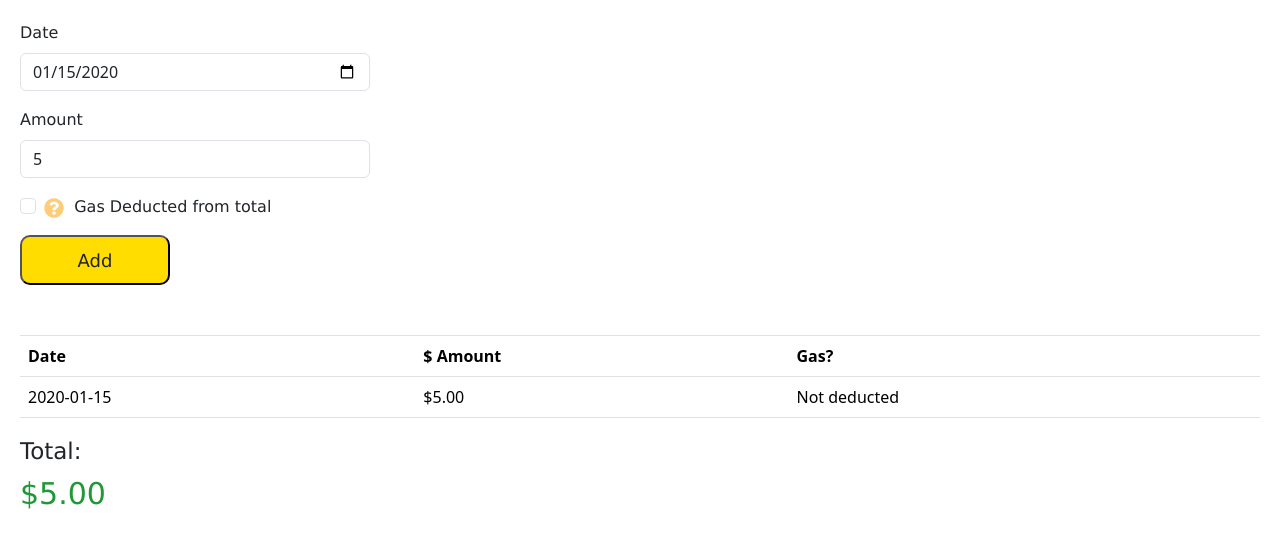
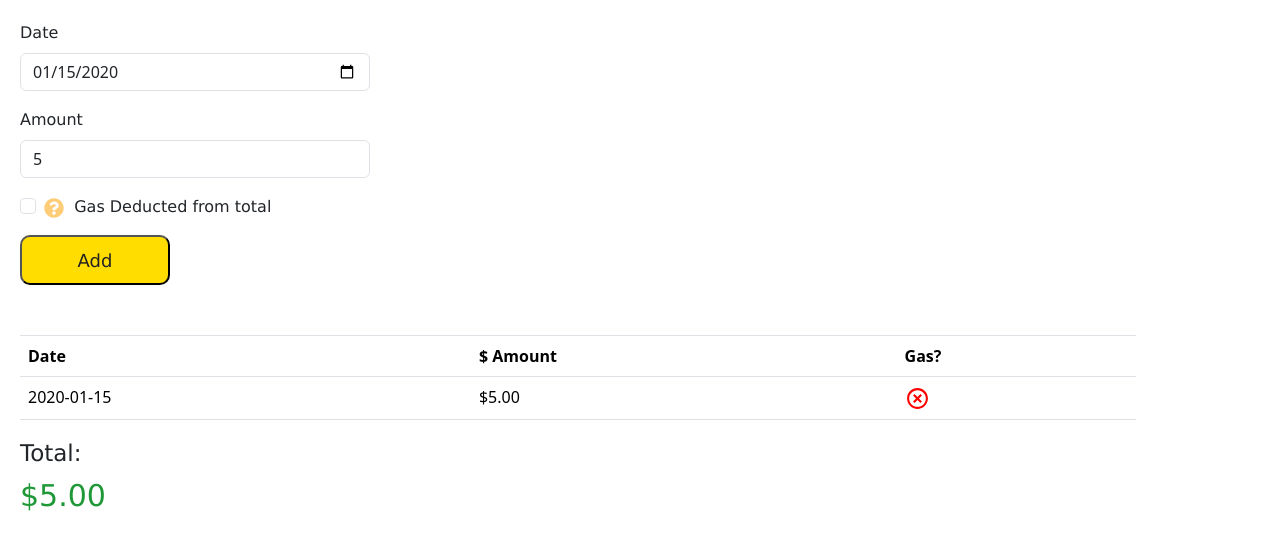
Before and after one commit to DanielLaPrade1/Expense-Tracker, a React (Vite) app: page / in a window 1280 px wide. Both pictures are taken after typing "2020-01-15", "5" into the empty fields and a click on the button "Add". Shown: the top 550 px of the page. Built offline with nearby package versions, Linux system fonts and the light colour scheme.

Commit message:
Local storage and comments added, slight visual update

```diff
--- a/src/App.css
+++ b/src/App.css
@@ -18,6 +18,5 @@
 }
 .table-width {
     width: 600px;
-    overflow-x: auto; /* Enable horizontal scrolling if necessary */
-
+    overflow-x: auto;
 }
--- a/src/App.tsx
+++ b/src/App.tsx
@@ -1,19 +1,36 @@
-import { useState } from "react";
+import { useEffect, useState } from "react";
 import "./App.css";
 import "./index.css";
 
-import React from "react";
 import PaymentForm from "./components/PaymentForm";
 import ResultGrid from "./components/ResultGrid";
 import { FieldValues } from "react-hook-form";
 import { BiError } from "react-icons/bi";
 
 const App = () => {
-  const [formData, setFormData] = useState<FieldValues[]>([]);
+  //Load form data and total from local storage
+  const [formData, setFormData] = useState<FieldValues[]>(() => {
+    const storedData = localStorage.getItem("formData");
+    return storedData ? JSON.parse(storedData) : [];
+  });
+  const [amountTotal, setAmountTotal] = useState(() => {
+    const storedTotal = localStorage.getItem("amountTotal");
+    return storedTotal ? parseFloat(storedTotal) : 0;
+  });
+
+  //Error handling
   const [dateError, setDateError] = useState(false);
   const [amountError, setAmountError] = useState(false);
-  const [amountTotal, setAmountTotal] = useState(0);
 
+  //Store data in local storage
+  useEffect(() => {
+    localStorage.setItem("formData", JSON.stringify(formData));
+  }, [formData]);
+  useEffect(() => {
+    localStorage.setItem("amountTotal", amountTotal.toString());
+  }, [amountTotal]);
+
+  //Handle input submission and update total
   const handleFormSubmit = (data: FieldValues) => {
     if (data.date != "" && data.amount != "") {
       const newFormData = [...formData, data];
@@ -27,11 +44,12 @@ const App = () => {
     }
   };
 
+  //Handle row deletion and update total
   const handleDelete = (index: number) => {
     const newFormData = [...formData];
+    setFormData(newFormData);
     newFormData.splice(index, 1);
     setAmountTotal(amountTotal - parseFloat(formData[index].amount));
-    setFormData(newFormData);
   };
 
   return (
--- a/src/components/PaymentForm/PaymentForm.tsx
+++ b/src/components/PaymentForm/PaymentForm.tsx
@@ -13,6 +13,7 @@ const PaymentForm = ({ onSubmit }: Props) => {
     handleSubmit,
     formState: { errors },
   } = useForm();
+
   return (
     <form className="container-pf" onSubmit={handleSubmit(onSubmit)}>
       <div className="mb-3">
--- a/src/components/ResultGrid/ResultGrid.css
+++ b/src/components/ResultGrid/ResultGrid.css
@@ -1,5 +1,6 @@
 .container-rg {
     margin-top: 50px;
+    max-width: 90%;
 }
 .max-width-column {
     max-width: 30px;
@@ -11,7 +12,7 @@
     min-width: 17px;
     height: 28px;
     font-size: 14px;
-    background-color: red;
+    background-color: none;
     color: #222;
     transition: 0.35s;
     font-family: 'Lucida Sans', 'Lucida Sans Regular', 'Lucida Grande', 'Lucida Sans Unicode', Geneva, Verdana, sans-serif;
--- a/src/components/ResultGrid/ResultGrid.tsx
+++ b/src/components/ResultGrid/ResultGrid.tsx
@@ -1,5 +1,6 @@
 import "./ResultGrid.css";
 import React, { useState } from "react";
+import { BiCheckCircle, BiXCircle } from "react-icons/bi";
 
 interface Props {
   date: string;
@@ -13,6 +14,7 @@ const ResultGrid = ({ date, amount, gas, onDelete }: Props) => {
   const [isClicked, setIsClicked] = useState(false);
   const [showAdditionalColumn, setShowAdditionalColumn] = useState(false);
 
+  //Update row state on click
   const handleClick = () => {
     isClicked ? setIsClicked(false) : setIsClicked(true);
     showAdditionalColumn
@@ -28,7 +30,13 @@ const ResultGrid = ({ date, amount, gas, onDelete }: Props) => {
     <tr onClick={handleClick}>
       <td scope="row">{date}</td>
       <td>${parseFloat(amount).toFixed(2)}</td>
-      <td>{gas ? "Deducted" : "Not deducted"}</td>
+      <td>
+        {gas ? (
+          <BiCheckCircle color="green" size={25} />
+        ) : (
+          <BiXCircle color="red" size={25} />
+        )}
+      </td>
       {showAdditionalColumn && (
         <div className={showAdditionalColumn ? "max-width-column" : ""}>
           <button className="button" onClick={onDelete}>
```
